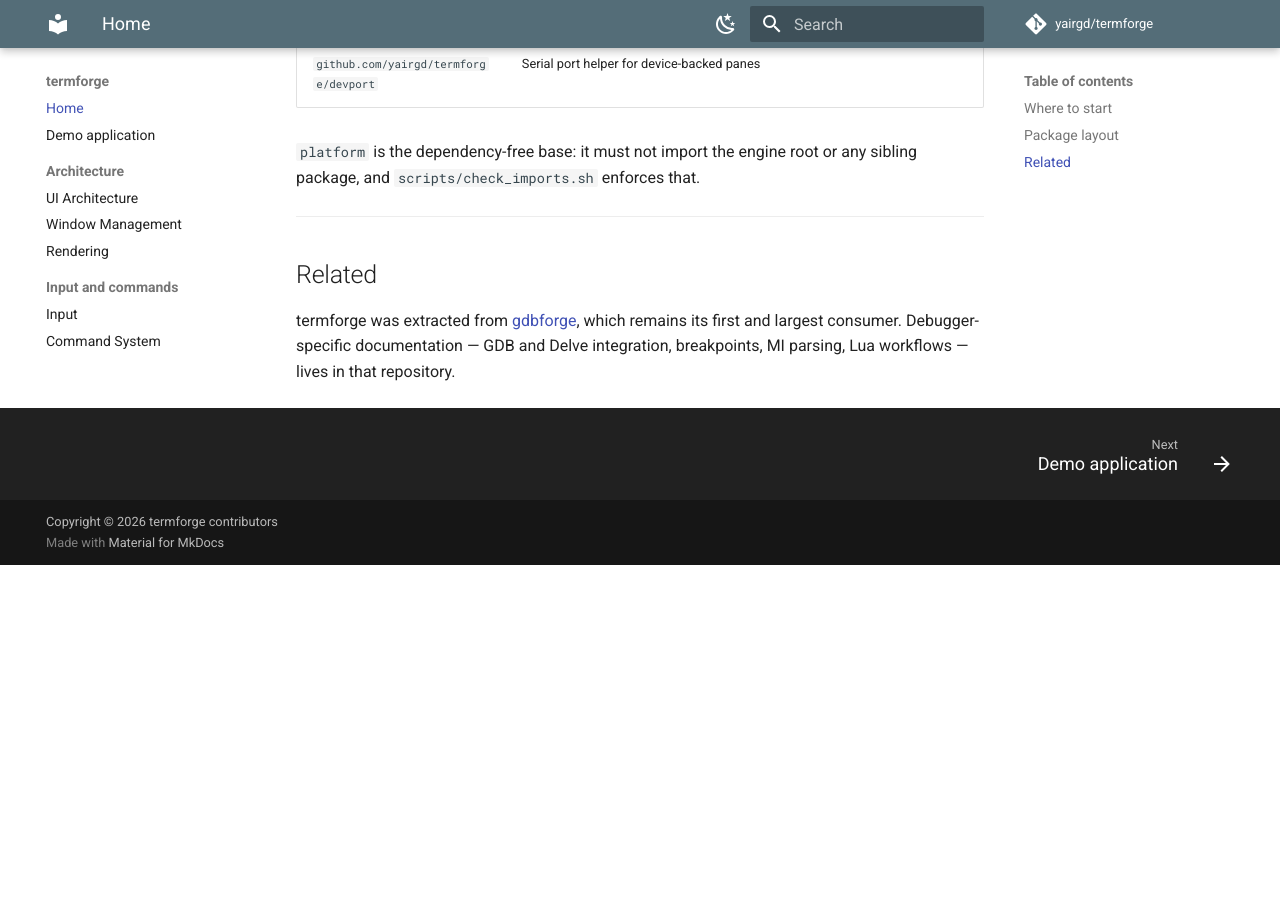
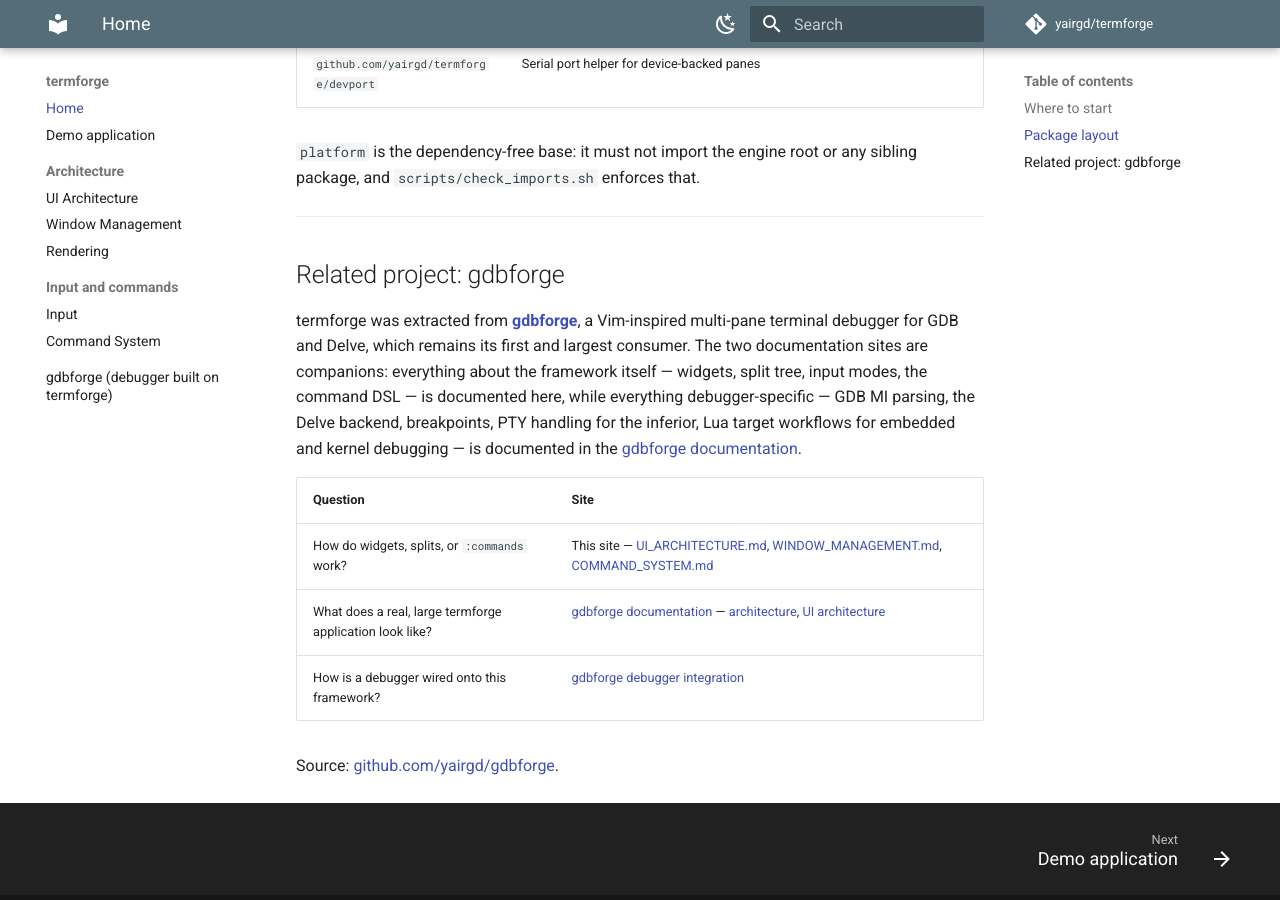
Before and after one commit to yairgd/termforge, an MkDocs documentation site: the page built from docs/README.md, in a window 1280 px wide and 900 px high, scrolled down 1385 px. Built offline with MkDocs 1.6.1 and Material for MkDocs 9.7.7, drawn with Linux system fonts in a browser that asks for light colours; comment, search, counter and statistics services are not loaded; before the commit the page ends 1950 px from its top, so only the background shows below that.

Commit message:
docs: add split tree diagram and cross-link the gdbforge docs

```diff
--- a/docs/README.md
+++ b/docs/README.md
@@ -48,8 +48,20 @@ sibling package, and `scripts/check_imports.sh` enforces that.
 
 ---
 
-## Related
+## Related project: gdbforge
 
-termforge was extracted from [gdbforge](https://github.com/yairgd/gdbforge), which
-remains its first and largest consumer. Debugger-specific documentation — GDB and
-Delve integration, breakpoints, MI parsing, Lua workflows — lives in that repository.
+termforge was extracted from **[gdbforge](https://yairgd.github.io/gdbforge/)**, a
+Vim-inspired multi-pane terminal debugger for GDB and Delve, which remains its first and
+largest consumer. The two documentation sites are companions: everything about the
+framework itself — widgets, split tree, input modes, the command DSL — is documented here,
+while everything debugger-specific — GDB MI parsing, the Delve backend, breakpoints, PTY
+handling for the inferior, Lua target workflows for embedded and kernel debugging — is
+documented in the [gdbforge documentation](https://yairgd.github.io/gdbforge/).
+
+| Question | Site |
+|----------|------|
+| How do widgets, splits, or `:commands` work? | This site — [UI_ARCHITECTURE.md](UI_ARCHITECTURE.md), [WINDOW_MANAGEMENT.md](WINDOW_MANAGEMENT.md), [COMMAND_SYSTEM.md](COMMAND_SYSTEM.md) |
+| What does a real, large termforge application look like? | [gdbforge documentation](https://yairgd.github.io/gdbforge/) — [architecture](https://yairgd.github.io/gdbforge/ARCHITECTURE/), [UI architecture](https://yairgd.github.io/gdbforge/UI_ARCHITECTURE/) |
+| How is a debugger wired onto this framework? | [gdbforge debugger integration](https://yairgd.github.io/gdbforge/DEBUGGER_INTEGRATION/) |
+
+Source: [github.com/yairgd/gdbforge](https://github.com/yairgd/gdbforge).
--- a/mkdocs.yml
+++ b/mkdocs.yml
@@ -49,6 +49,7 @@ nav:
   - Input and commands:
       - Input: INPUT.md
       - Command System: COMMAND_SYSTEM.md
+  - gdbforge (debugger built on termforge): https://yairgd.github.io/gdbforge/
 
 markdown_extensions:
   - admonition
@@ -87,5 +88,10 @@ extra:
     image: https://yairgd.github.io/termforge/media/termforge-social.png
     image_alt: termforge terminal UI framework
     author: termforge contributors
+  related:
+    name: gdbforge
+    url: https://yairgd.github.io/gdbforge/
+    repo: https://github.com/yairgd/gdbforge
+    description: Vim-inspired terminal debugger for GDB and Delve — the application termforge was extracted from
 
 copyright: Copyright &copy; 2026 termforge contributors
```
Also changed, not shown: README.md (+13 -5 lines), docs/UI_ARCHITECTURE.md (+5 -0 lines), docs/overrides/main.html (+11 -0 lines).
